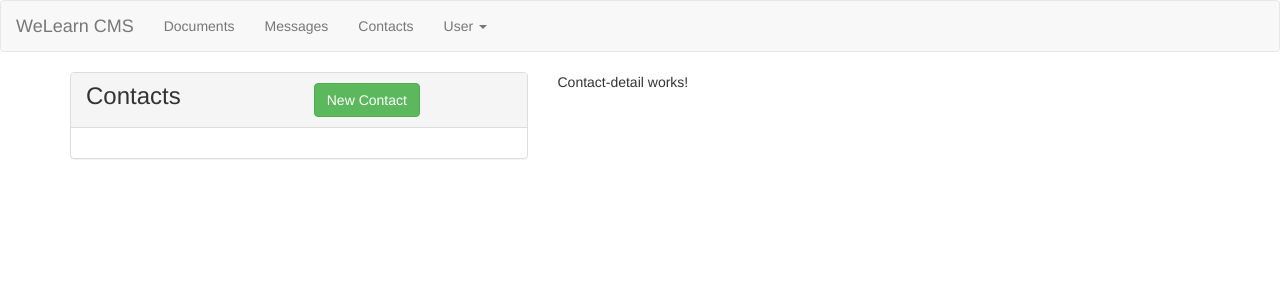
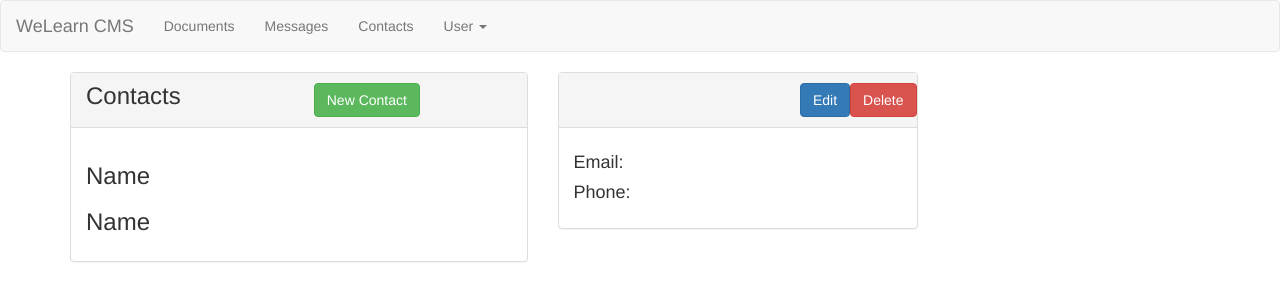
Before and after one commit to EmilyBark3r/cms, an Angular app: page / in a window 1280 px wide. Shown: the top 300 px of the page. Built offline with nearby package versions, Linux system fonts and the light colour scheme.

Commit message:
Looks like how it should minus taking the data we have and adding the images and names, and information.

```diff
--- a/src/app/contacts/contact-detail/contact-detail.component.html
+++ b/src/app/contacts/contact-detail/contact-detail.component.html
@@ -1 +1,18 @@
-<p>Contact-detail works!</p>
+<div class="panel panel-default">
+  <div class="panel-heading">
+    <div class="row">
+      <div class="col-xs-6">
+        <h1 class="panel-title text-left"></h1>
+        <img src="" alt="" class="contact-image">
+      </div>
+      <div class="col text-right">
+        <button class="btn btn-primary">Edit</button>
+        <button class="btn btn-danger">Delete</button>
+      </div>
+    </div>
+  </div>
+  <div class="panel-body">
+    <h4>Email:</h4>
+    <h4>Phone:</h4>
+  </div>
+</div>
--- a/src/app/contacts/contact-list/contact-list.component.html
+++ b/src/app/contacts/contact-list/contact-list.component.html
@@ -10,6 +10,8 @@
     </div>
   </div>
   <div class="panel-body">
+    <h3>Name</h3>
+    <h3>Name</h3>
     <!-- <div *ngFor="let contact of contacts" class="row contact-item">
       <div class="col-xs-6">
         <h3>Name</h3>
```
